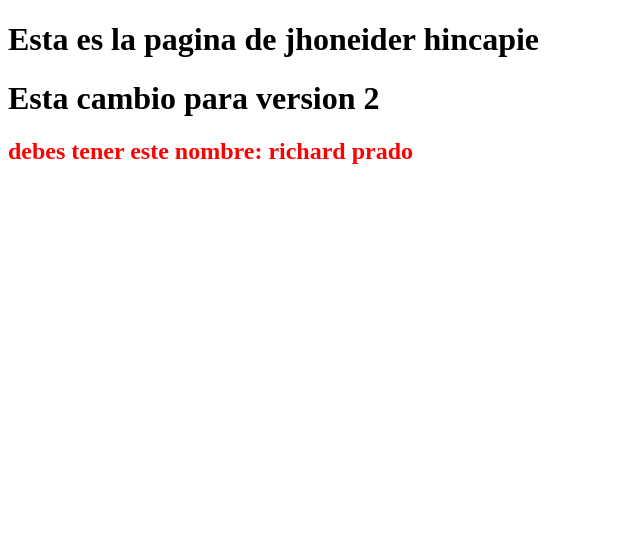
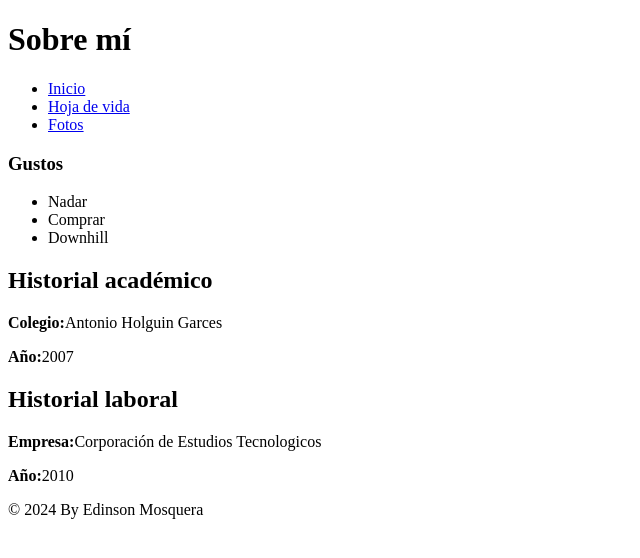
Before and after one commit to laboratorioscotec/mi-pagina-web2, a plain HTML site: page index.html in a window 1280 px wide. Shown: the whole page, without its empty margins (0-640 px from the left). Drawn offline with Linux system fonts and the light colour scheme.

Commit message:
maquetación estructura HTML

```diff
--- a/index.html
+++ b/index.html
@@ -3,17 +3,45 @@
 <head>
     <meta charset="UTF-8">
     <meta name="viewport" content="width=device-width, initial-scale=1.0">
-    <title>sesion 7</title>
-    <style>
-        h2{
-            color: red;
-        }
-    </style>
-</head>
+    <title>Labotorio 1</title>
+   </head>
 <body>
-    <h1>Esta es la pagina de jhoneider hincapie</h1>
-    <h1>Esta cambio para version 2</h1>
-
-    <h2>debes tener este nombre: richard prado</h2>
+   <header>
+        <h1>Sobre mí</h1>
+   </header>
+   <nav>
+        <ul>
+            <li><a href="#">Inicio</a></li>
+            <li><a href="#">Hoja de vida</a></li>
+            <li><a href="#">Fotos</a></li>
+        </ul>
+   </nav>
+   <div>
+    <aside>
+        <h3>Gustos</h3>
+        <ul>
+            <li>Nadar</li>
+            <li>Comprar</li>
+            <li>Downhill</li>
+        </ul>
+    </aside>
+    <section>
+        <article>
+            <h2>Historial académico</h2>
+            <p><b>Colegio:</b>Antonio Holguin Garces</p>
+            <p><b>Año:</b>2007</p>
+        </article>
+    </section>
+    <section>
+        <article>
+            <h2>Historial laboral</h2>
+            <p><b>Empresa:</b>Corporación de Estudios Tecnologicos</p>
+            <p><b>Año:</b>2010</p>
+        </article>
+    </section>
+   </div>
+   <footer>
+        <p>&copy; 2024 By Edinson Mosquera</p>
+   </footer>
 </body>
 </html>
```
